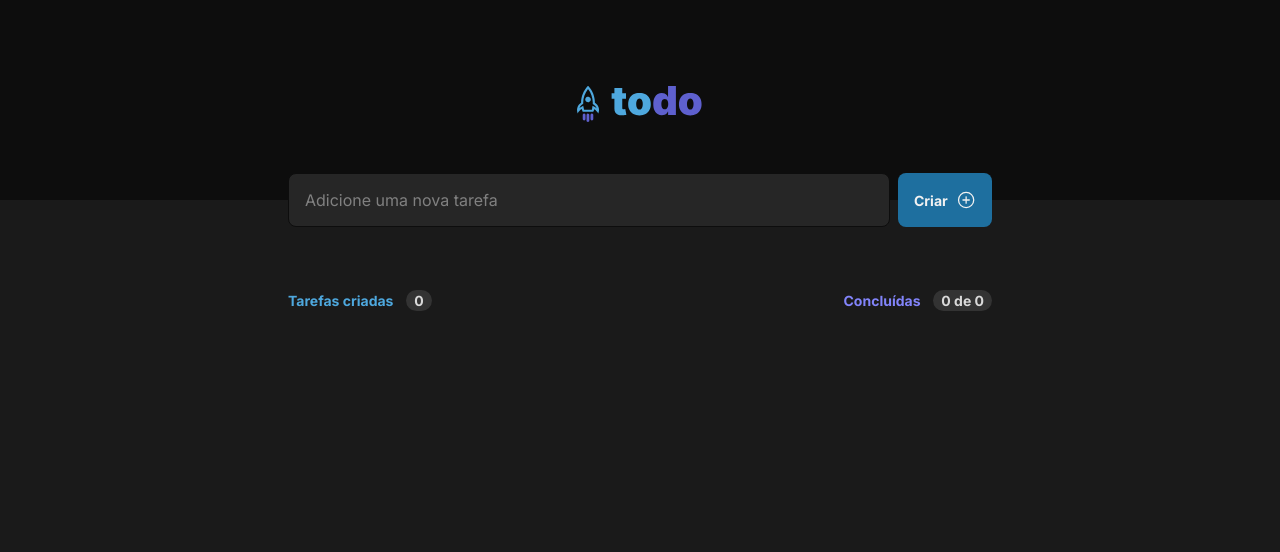
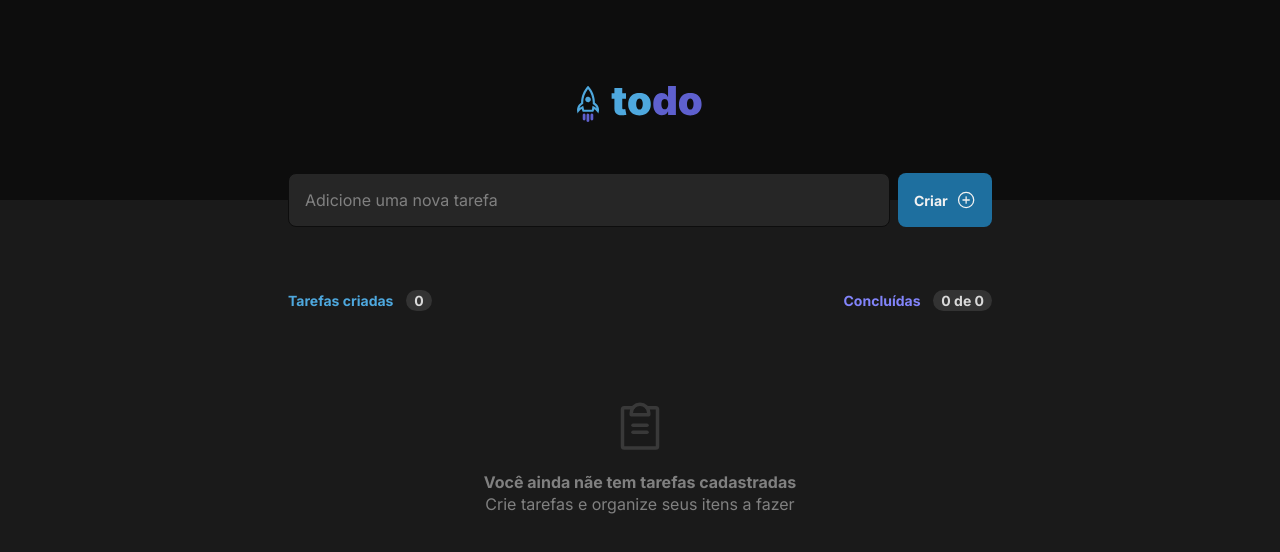
Before and after one commit to m4rcaoferole/todo-list-react, a React (Vite) app: page / in a window 1280 px wide. Shown: the top 552 px of the page. Built offline with nearby package versions, Linux system fonts and the light colour scheme.

Commit message:
feat: information for non-tasks

```diff
--- a/src/components/Tasks/Tasks.module.css
+++ b/src/components/Tasks/Tasks.module.css
@@ -43,6 +43,33 @@
   width: 100%;
   display: flex;
   flex-direction: column;
-  align-items: flex-start;
+  align-items: center;
   gap: 0.8rem;
 }
+
+.alertTasks {
+  display: flex;
+  flex-direction: column;
+  align-items: center;
+  padding: 4rem 1.5rem;
+}
+
+.alertTasks svg {
+  color: var(--gray-300);
+  margin-bottom: 1rem;
+  opacity: 0.3;
+}
+
+.alertTasks p {
+  font-size: 1rem;
+  font-weight: 700;
+  line-height: 1.375rem;
+  color: var(--gray-300)
+}
+
+.alertTasks span {
+  font-size: 1rem;
+  font-weight: 400;
+  line-height: 1.375rem;
+  color: var(--gray-300)
+}
--- a/src/components/Tasks/index.tsx
+++ b/src/components/Tasks/index.tsx
@@ -1,3 +1,4 @@
+import { ClipboardText } from 'phosphor-react';
 import { IListTaskProps } from '../../App';
 import { Task } from '../Task';
 import styles from './Tasks.module.css';
@@ -32,6 +33,13 @@ export function Tasks({ tasks, onDelete, onComplete }: TasksProps) {
         {tasks.map((task) => {
           return <Task key={task.id} task={task} onDelete={onDelete} onComplete={onComplete} />;
         })}
+        { tasks.length <= 0 && (
+          <section className={styles.alertTasks}>
+            <ClipboardText size={56} />
+            <p>Você ainda nãe tem tarefas cadastradas</p>
+            <span>Crie tarefas e organize seus itens a fazer</span>
+          </section>
+        )}
       </div>
     </section>
   );
```
